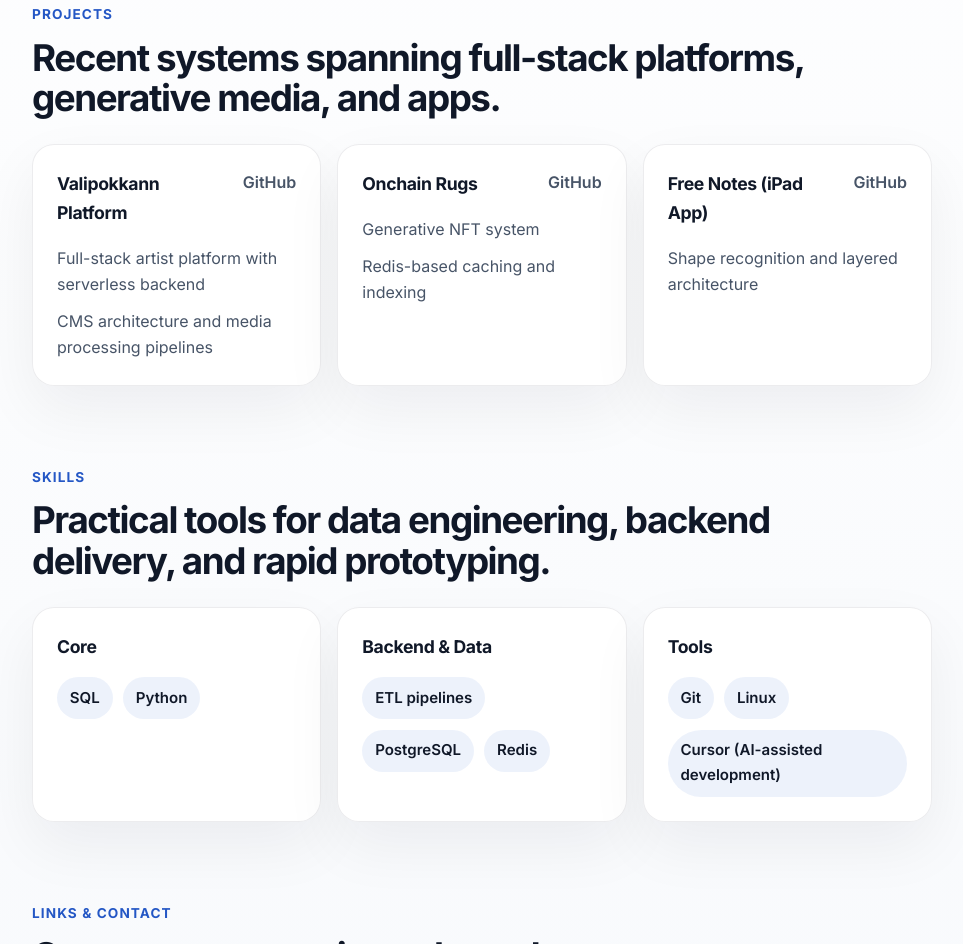
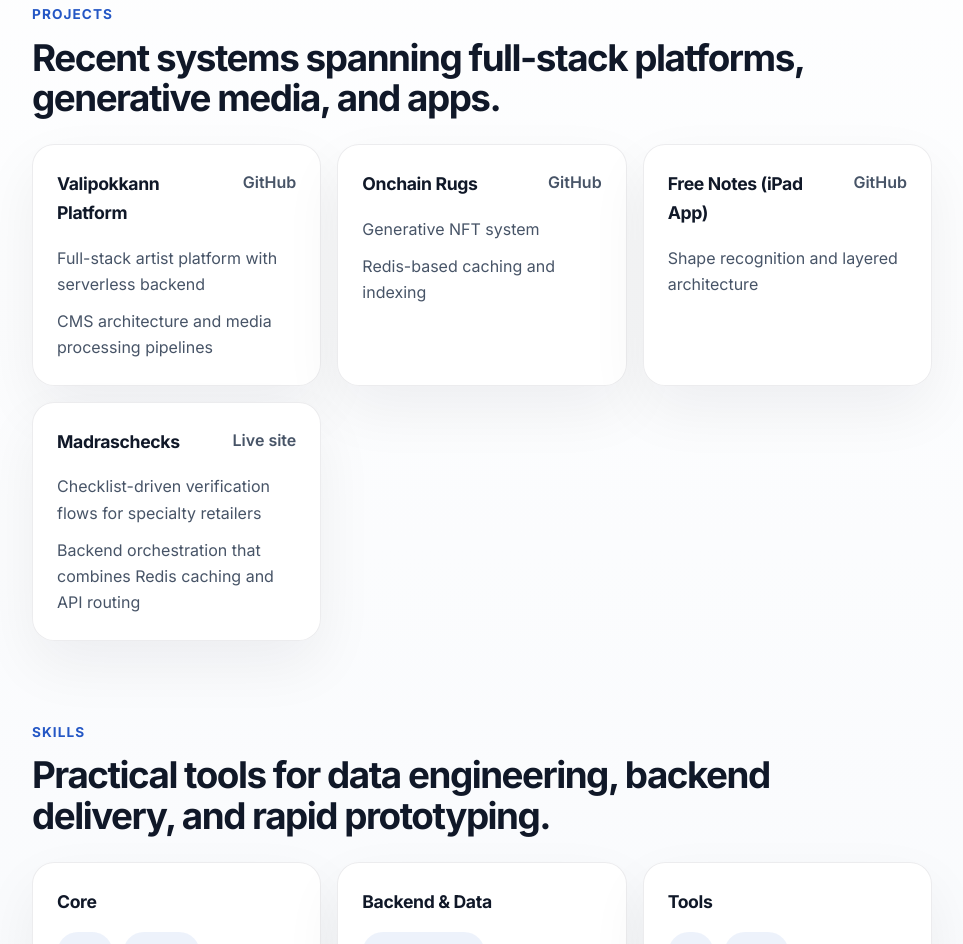
Before and after one commit to innovinitylabs/rajasekar-work-site, a plain HTML site: page index.html in a window 1280 px wide. Shown: the part 2133-3077 px from the top of the page, without its empty margins (158-1121 px from the left). Drawn offline with Linux system fonts and the light colour scheme.

Commit message:
Add Madraschecks project

```diff
--- a/index.html
+++ b/index.html
@@ -218,6 +218,22 @@
                   <li>Shape recognition and layered architecture</li>
                 </ul>
               </article>
+
+              <article class="project-card">
+                <div class="project-top">
+                  <h3>Madraschecks</h3>
+                  <a
+                    href="https://madraschecks.com"
+                    target="_blank"
+                    rel="noreferrer"
+                    >Live site</a
+                  >
+                </div>
+                <ul>
+                  <li>Checklist-driven verification flows for specialty retailers</li>
+                  <li>Backend orchestration that combines Redis caching and API routing</li>
+                </ul>
+              </article>
             </div>
           </div>
         </section>
--- a/styles.css
+++ b/styles.css
@@ -322,7 +322,8 @@ img {
 }
 
 .projects-grid {
-  grid-template-columns: repeat(3, minmax(0, 1fr));
+  grid-template-columns: repeat(auto-fit, minmax(240px, 1fr));
+  align-items: stretch;
 }
 
 .project-top a {
```
